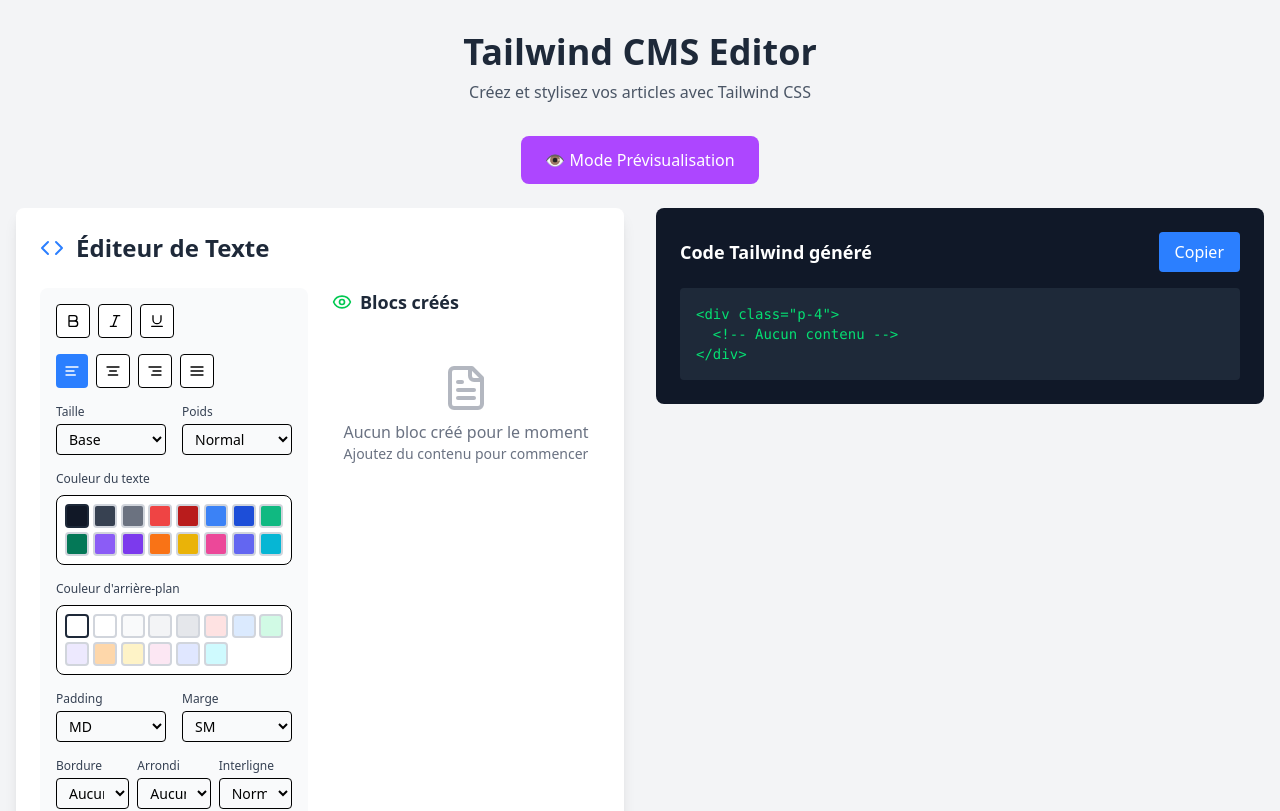
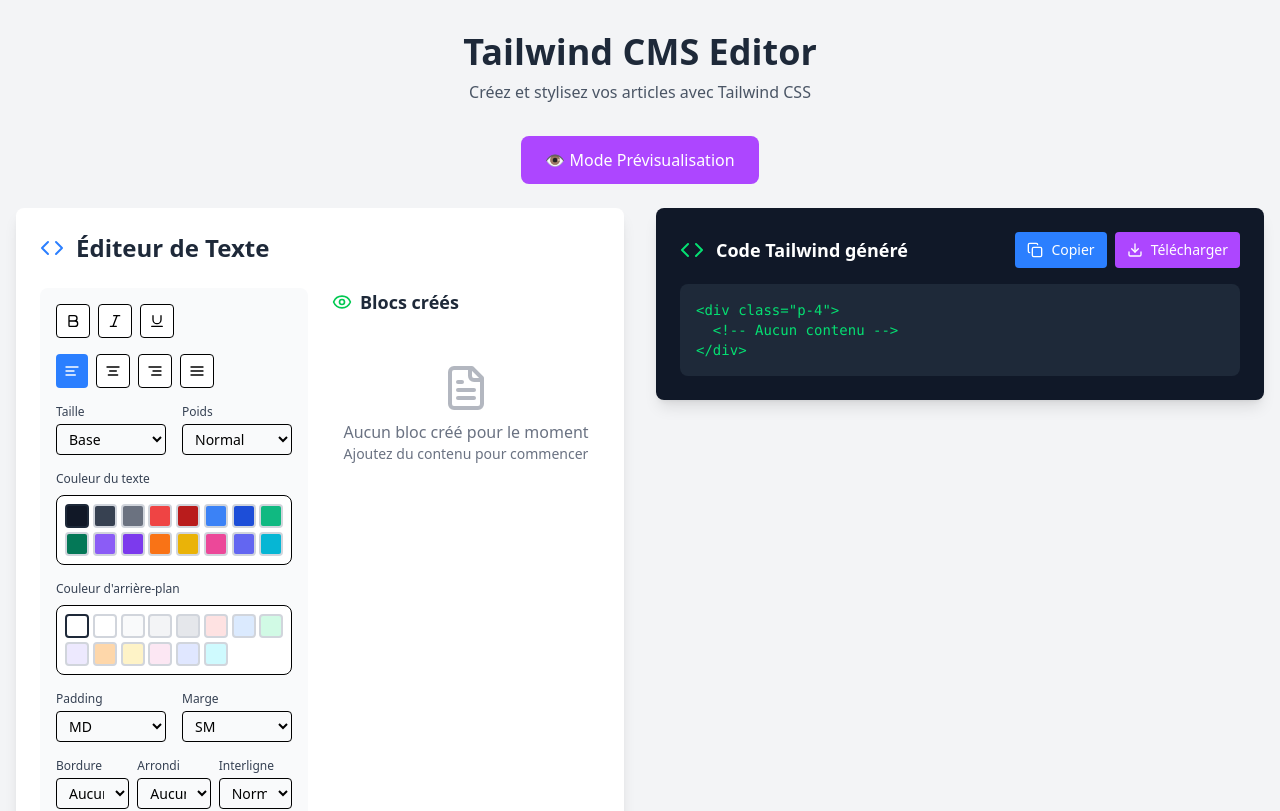
Before and after one commit to henocn/tailwind-cms, a React (Vite) app: page / in a window 1280 px wide. Shown: the top 811 px of the page. Built offline with nearby package versions, Linux system fonts and the light colour scheme.

Commit message:
Generateur de code ajout des style avancés

```diff
--- a/src/components/Editor/CodeGenerator.tsx
+++ b/src/components/Editor/CodeGenerator.tsx
@@ -1,4 +1,5 @@
 import React, { useState } from 'react'
+import { Code, Copy, Check, Download } from 'lucide-react'
 import { useEditorStore } from '../../store/editorStore'
 
 
@@ -6,7 +7,7 @@
 
 // Composant pour générer et copier le code Tailwind
 export const CodeGenerator: React.FC = () => {
-  const { generateTailwindCode } = useEditorStore()
+  const { generateTailwindCode, currentArticle } = useEditorStore()
   const [copied, setCopied] = useState(false)
 
   const handleCopy = async () => {
@@ -16,22 +17,57 @@
     setTimeout(() => setCopied(false), 2000)
   }
 
+  const handleDownload = () => {
+    const code = generateTailwindCode()
+    const blob = new Blob([code], { type: 'text/html' })
+    const url = URL.createObjectURL(blob)
+    const a = document.createElement('a')
+    a.href = url
+    a.download = 'tailwind-article.html'
+    document.body.appendChild(a)
+    a.click()
+    document.body.removeChild(a)
+    URL.revokeObjectURL(url)
+  }
+
   const code = generateTailwindCode()
 
   return (
-    <div className="w-full p-6 bg-gray-900 rounded-lg">
-      <div className="flex justify-between items-center mb-4">
+    <div className="w-full p-6 bg-gray-900 rounded-lg shadow-lg">
+      <div className="flex items-center justify-between mb-4">
+        <div className="flex items-center gap-3">
+          <Code className="text-green-400" size={24} />
           <h3 className="text-white text-lg font-semibold">Code Tailwind généré</h3>
+        </div>
+        <div className="flex gap-2">
           <button
             onClick={handleCopy}
-          className={`px-4 py-2 rounded ${copied ? 'bg-green-500' : 'bg-blue-500'} text-white hover:opacity-80`}
+            className={`flex items-center gap-2 px-3 py-2 rounded ${
+              copied ? 'bg-green-500' : 'bg-blue-500'
+            } text-white hover:opacity-80 text-sm`}
           >
+            {copied ? <Check size={16} /> : <Copy size={16} />}
             {copied ? 'Copié!' : 'Copier'}
           </button>
+          <button
+            onClick={handleDownload}
+            className="flex items-center gap-2 px-3 py-2 bg-purple-500 text-white rounded hover:bg-purple-600 text-sm"
+          >
+            <Download size={16} />
+            Télécharger
+          </button>
         </div>
-      <pre className="bg-gray-800 p-4 rounded text-green-400 text-sm overflow-x-auto">
-        <code>{code || 'Aucun contenu à générer'}</code>
+      </div>
+      <div className="bg-gray-800 rounded-lg p-4 max-h-96 overflow-auto">
+        <pre className="text-green-400 text-sm">
+          <code>{code || '<!-- Aucun contenu à générer -->'}</code>
         </pre>
+      </div>
+      {currentArticle && currentArticle.blocks.length > 0 && (
+        <div className="mt-4 text-xs text-gray-400">
+          {currentArticle.blocks.length} bloc(s) généré(s) • Dernière mise à jour: {currentArticle.updatedAt.toLocaleTimeString()}
+        </div>
+      )}
     </div>
   )
 }
```
Lines whose indentation alone changed are shown as unchanged.
